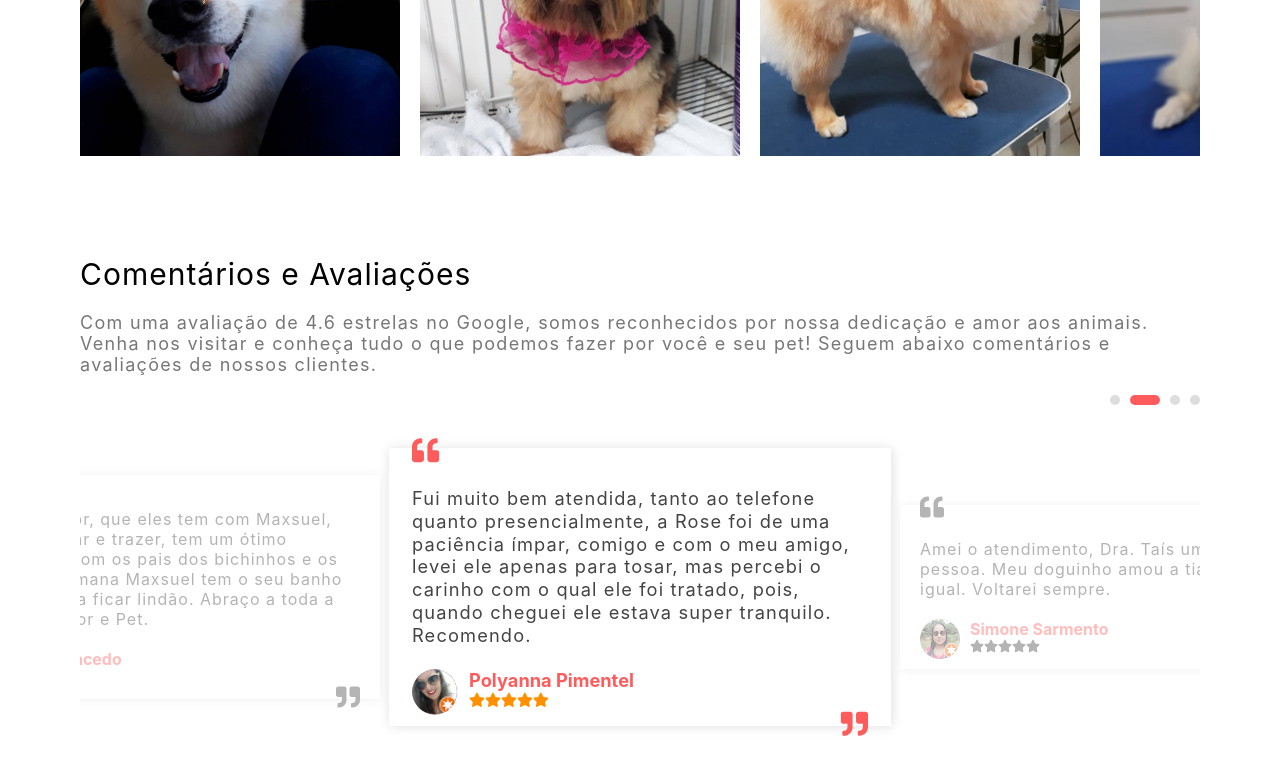
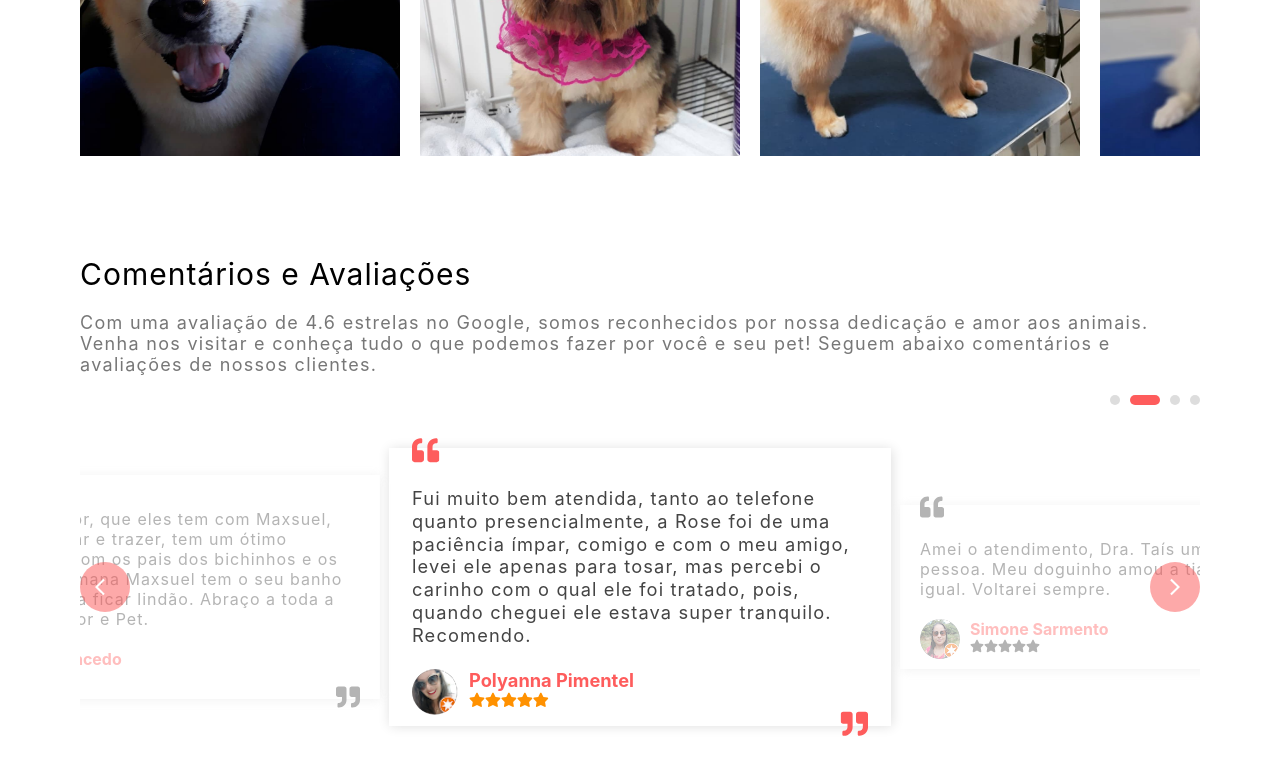
Before and after one commit to felipedalperio/TemplatePetShop, a React (Create React App) app: page / in a window 1280 px wide. Both pictures are taken after a click on the element 1155 px from the left and 2380 px from the top of the page. Shown: the part 1980-2754 px from the top of the page. Built offline with nearby package versions, Linux system fonts and the light colour scheme; the HTML template or start-up script is replaced by a standard one; a web font is replaced by a local one.

Commit message:
finalização

```diff
--- a/src/components/about/about.css
+++ b/src/components/about/about.css
@@ -43,7 +43,6 @@
     }
     .about span:last-child{
         font-size: 16px;
-        text-align: justify;
     }
 
     .about span:last-child::before{
--- a/src/components/comments/Comments.jsx
+++ b/src/components/comments/Comments.jsx
@@ -2,15 +2,24 @@ import { FaQuoteLeft, FaStar } from "react-icons/fa";
 import "./comments.css";
 import { items } from "../../data";
 import { useState, useRef, useEffect } from "react";
+import { MdArrowForwardIos, MdArrowBackIos } from "react-icons/md";
 
 export default function Comments() {
   const [item, setItem] = useState(items);
+  const [num, setNum] = useState(1);
   const boxRefs = useRef([]); // Array de referências para os boxes
 
   const choseOption = (id) => {
+    if(id <= 1 ){
+      id = 1;
+    }
+
+    if(id > items.length){
+      id = items.length
+    }
     // Atualiza o estado para ativar/desativar os itens
     setItem(item.map((obj) => ({ ...obj, isActive: obj.id === id })));
-
+    setNum(id);
     // Faz o scroll até o box correspondente
     const targetBox = boxRefs.current[id];
     if (targetBox) {
@@ -36,6 +45,10 @@ export default function Comments() {
             className={`optionsItem ${object.isActive ? "active" : ""}`}
           ></div>
         ))}
+      </div>
+      <div className="cointanerOptions">
+        <div className="arrow left" onClick={() => choseOption(num - 1)} style={{display: num == 1 ? 'none' : 'flex'}}>
+          <MdArrowBackIos />
         </div>
         <div className="boxWrapper">
           {item.map((object) => (
@@ -74,6 +87,10 @@ export default function Comments() {
             </div>
           ))}
         </div>
+        <div className="arrow rigth" onClick={() => choseOption(num + 1)}  style={{display: num == item.length ? 'none' : 'flex'}}>
+          <MdArrowForwardIos />
+        </div>
+      </div>
     </div>
   );
 }
--- a/src/components/comments/comments.css
+++ b/src/components/comments/comments.css
@@ -45,6 +45,7 @@
   scroll-behavior: smooth;
   /* Adiciona scroll suave como fallback */
   scrollbar-width: none;
+  position: relative;
   /* Para navegadores baseados em Gecko (Firefox) */
 }
 
@@ -61,6 +62,7 @@
   padding: 0 20px 10px 20px;
   gap: 10px;
   flex-direction: column;
+  -webkit-tap-highlight-color: rgba(0, 0, 0, 0);
 }
 
 .boxWrapper .box .desc {
@@ -109,6 +111,43 @@
   font-size: 14px;
 }
 
+
+.cointanerOptions{
+  display: flex;
+  align-items: center;
+  justify-content: center;
+  position: relative;
+}
+
+.cointanerOptions .arrow {
+  height: 50px;
+  width: 50px;
+  position: absolute;
+  background-color: rgb(252, 85, 85, 0.5);
+  border-radius: 50%;
+  display: flex;
+  align-items: center;
+  justify-content: center;
+  color: white;
+  font-size: 20px;
+  cursor: pointer;
+  z-index: 9;
+  transition: all ease .4s;
+  -webkit-tap-highlight-color: rgba(0, 0, 0, 0);
+}
+
+.cointanerOptions .arrow:hover{
+  background-color: rgb(252, 85, 85, 1);
+}
+
+.cointanerOptions .arrow.left{
+  left: 0;
+}
+
+.cointanerOptions .arrow.rigth{
+  right: 0;
+}
+
 .iconQuoteTop {
   position: relative;
   top: -10px;
@@ -134,7 +173,6 @@
   .Comments .description {
     font-size: 16px;
     letter-spacing: 1.2px;
-    text-align: justify;
   }
 
 
@@ -142,4 +180,13 @@
     font-size: 24px;
     font-weight: 500;
   }
+
+  .cointanerOptions{
+    position: initial;
+  }
+
+  .cointanerOptions .arrow{
+      width: 40px;
+      height: 40px;
+  }
 }
--- /dev/null
+++ b/src/components/footer/Footer.jsx
@@ -0,0 +1,40 @@
+import './footer.css'
+import { FiMapPin, FiInstagram, FiPhone } from "react-icons/fi";
+
+
+export default function Footer() {
+    return (
+        <div className="footer">
+            <div className="footerTop">
+                <div className="footerLeft">
+                    <span className='TitleFooter'>Amor e Pet</span>
+                    <span className='footerDesc'>O Amor e Pet é um pet shop localizado na Avenida Braúna, 1011, em Serra, Espírito Santo, com mais de 9 anos de experiência no cuidado e bem-estar de animais de estimação. é o lugar ideal para quem busca atendimento de qualidade, sempre priorizando o conforto e a saúde dos nossos amiguinhos. </span>
+                </div>
+                <div className="footerMiddle">
+                    <span className='TitleFooter'>Serviços</span>
+                    <span className='footerDesc'>O estabelecimento oferece uma ampla gama de serviços dedicados ao bem-estar e à saúde dos pets, incluindo banho e tosa, realizados por profissionais capacitados que garantem conforto e higiene. Além disso, conta com um consultório veterinário para atender às necessidades de saúde dos animais, com cuidado e atenção personalizada.</span>
+                </div>
+                <div className="footerRigth">
+                    <span className='TitleFooter'>Contato</span>
+                    <div className="iconsWrapper">
+                        <div className="iconFooter">
+                            <FiMapPin />
+                            <span className='footerDesc'>Serra - ES</span>
+                        </div>
+                        <div className="iconFooter">
+                            <FiInstagram />
+                            <span className='footerDesc'>@amorepetcolina</span>
+                        </div>
+                        <div className="iconFooter">
+                            <FiPhone />
+                            <span className='footerDesc'>(27) 99895-7231</span>
+                        </div>
+                    </div>
+                </div>
+            </div>
+            <div className="footerBottom">
+                © 2025 Amor&Pet
+            </div>
+        </div>
+    )
+}
--- /dev/null
+++ b/src/components/footer/footer.css
@@ -0,0 +1,77 @@
+.footer{
+    margin-top: 48px;
+    color: white;
+    display: flex;
+    flex-direction: column;
+}
+
+.footerTop{
+    padding: 40px 20px;
+    background-color: #1a1a1a;
+    display: flex;
+    gap: 20px;
+    justify-content: center;
+}
+
+.footerLeft{
+    flex: 2;
+    display: flex;
+    flex-direction: column;
+    gap: 10px;
+}
+
+
+.TitleFooter{
+    font-size: 24px;
+    letter-spacing: 1px;
+    font-weight: 600;
+}
+
+.footerDesc{
+    color: #9d9d9d;
+}
+
+.footerMiddle{
+    flex: 2;
+    display: flex;
+    flex-direction: column;
+    gap: 10px;
+}
+
+.footerRigth{
+    flex: 1;
+    display: flex;
+    flex-direction: column;
+    gap: 10px;
+}
+
+.footerBottom{
+    background-color: #101010;
+}
+
+.iconsWrapper{
+    display: flex;
+    flex-direction: column;
+    gap: 10px;
+}
+
+.iconFooter{
+    display: flex;
+    gap: 10px;
+    align-items: center;
+}
+
+.footerBottom{
+    display: flex;
+    align-items: center;
+    justify-content: center;
+    padding: 8px;
+    font-size: 14px;
+}
+
+@media (max-width:800px) {
+
+    .footerTop{
+        flex-direction: column;
+    }
+}
--- a/src/components/map/map.css
+++ b/src/components/map/map.css
@@ -156,9 +156,16 @@
         font-size: 24px;
         font-weight: 500;
     }
+    .location-section .content {
+      padding: 0px;
+    }
     .location-section .description{
         font-size: 16px;
-        letter-spacing: 1.2px;
-        text-align: justify;
+        letter-spacing: 1px;
     }
+
+    .location-section .map-container {
+      height: 300px;
+    }
+
 }
--- a/src/components/menu/menu.css
+++ b/src/components/menu/menu.css
@@ -61,17 +61,17 @@
     transition: all ease .3s;
 }
 
-.items .close{
+.items .close {
     display: none;
     padding: 4px;
-    box-shadow: 0px 0px 4px  #9b9b9b;
+    box-shadow: 0px 0px 4px #9b9b9b;
     align-items: center;
     font-size: 25px;
     border-radius: 6px;
     justify-content: center;
 }
 
-.menu .items{
+.menu .items {
     display: flex;
     align-items: center;
     justify-content: center;
@@ -82,11 +82,12 @@
     display: flex;
 }
 
-.items .contact{
+.items .contact {
     display: none;
 }
-.menu li a{
-    color: #1f1f1f
+
+.menu li a {
+    color: #1f1f1f;
 }
 
 .contact {
@@ -105,10 +106,9 @@
     cursor: pointer;
     align-self: center;
     box-shadow: 0 2px 4px rgba(0, 0, 0, 0.1);
-  }
+}
 
-.menu li:hover {
-    transform: scale(1.1);
+.menu li a:hover {
     color: var(--red900);
 }
 
@@ -124,12 +124,13 @@
     }
 
 }
+
 @media (max-width: 1100px) {
     .menu {
         box-shadow: 4px 0px 6px #575757;
     }
 
-    .items .close{
+    .items .close {
         display: flex;
         position: absolute;
         right: 30px;
@@ -143,7 +144,8 @@
         align-items: center;
         justify-content: center;
     }
-    .menu .items .img img{
+
+    .menu .items .img img {
         max-width: 200px;
         width: 50vw;
     }
@@ -186,7 +188,7 @@
         width: 50vw;
         top: 90px;
         left: 6px;
-        padding: 40px 20px ;
+        padding: 40px 20px;
         box-shadow: 0px 0px 10px #1f1f1f;
         border-radius: 10px;
     }
--- a/src/components/options/options.css
+++ b/src/components/options/options.css
@@ -12,6 +12,7 @@
     box-shadow: 2px 2px 10px #b9b9b9;
     padding: 20px;
     flex: 1;
+    z-index: 8;
 }
 
 .options .icon {
@@ -69,6 +70,12 @@
     align-items: center;
     justify-content: center;
     font-size: 16px;
+    transition: all ease .5s;
+}
+
+.options .content a:hover {
+    scale: 1.1;
+    background-color: #333;
 }
 
 @media (max-width: 1400px) {
@@ -136,7 +143,6 @@
     }
     .options .desc {
         font-size: 16px;
-        text-align: justify;
         word-spacing: 1px;
     }
 }
--- a/src/index.css
+++ b/src/index.css
@@ -19,3 +19,7 @@ code {
 a {
   text-decoration: none;
 }
+
+* {
+  user-select: none;
+}
--- a/src/page/home/Home.jsx
+++ b/src/page/home/Home.jsx
@@ -5,6 +5,7 @@ import About from '../../components/about/About'
 import PhotoGallery from '../../components/photoGallery/PhotoGallery'
 import Comments from '../../components/comments/Comments'
 import Map from '../../components/map/Map'
+import Footer from '../../components/footer/Footer'
 
 export default function Home() {
   return (
@@ -17,6 +18,7 @@ export default function Home() {
         <Comments />
         <Map/>
       </div>
+      <Footer/>
     </div>
   )
 }
```
Lines whose indentation alone changed are shown as unchanged.
